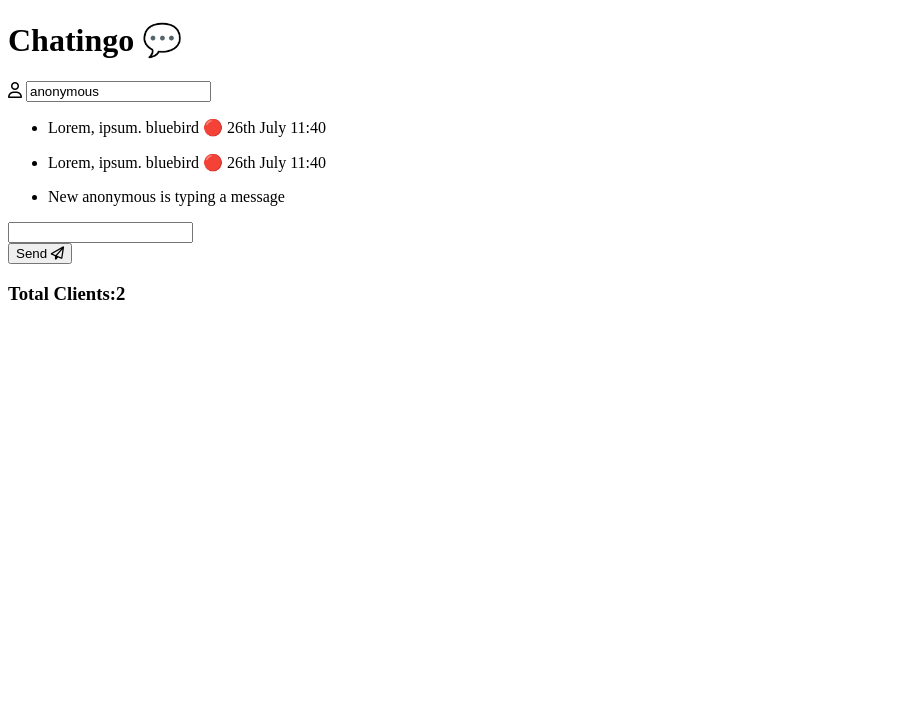
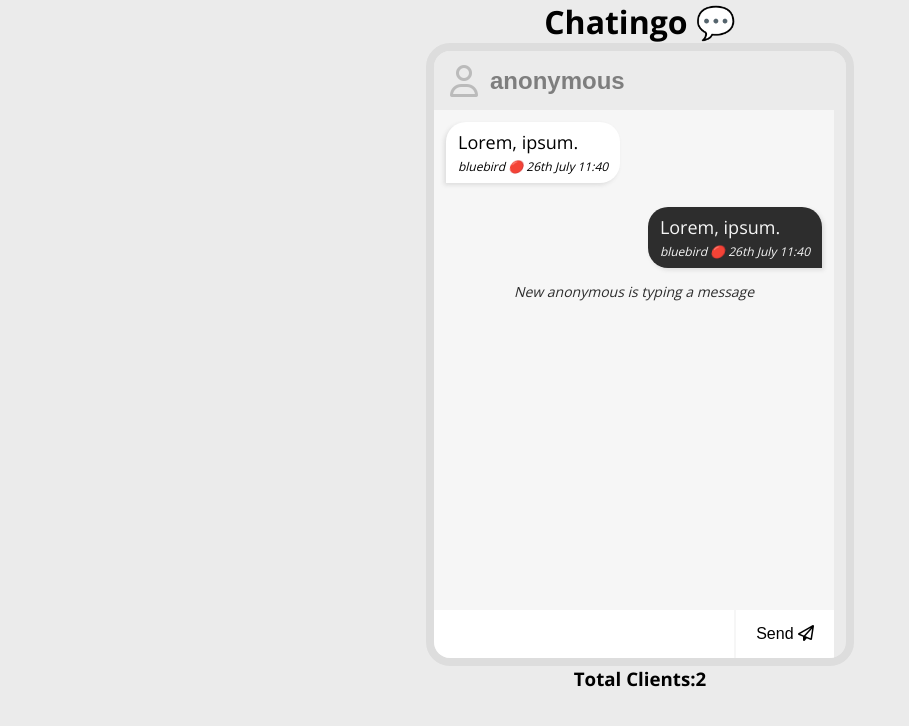
Before and after one commit to Abdus-Samee-007/Chatingo, a website: page public/index.html in a window 1280 px wide. Shown: the whole page, without its empty margins (0-909 px from the left). Drawn offline with nearby package versions, Linux system fonts and the light colour scheme.

Commit message:
design improved

```diff
--- a/public/index.html
+++ b/public/index.html
@@ -5,6 +5,7 @@
     <meta name="viewport" content="width=device-width, initial-scale=1.0">
     <link rel="stylesheet" href="https://cdnjs.cloudflare.com/ajax/libs/font-awesome/6.7.2/css/all.min.css" integrity="sha512-Evv84Mr4kqVGRNSgIGL/F/aIDqQb7xQ2vcrdIwxfjThSH8CSR7PBEakCr51Ck+w+/U6swU2Im1vVX0SVk9ABhg==" crossorigin="anonymous" referrerpolicy="no-referrer" />
     <title>Chatingo</title>
+    <link rel="stylesheet" href="style.css">
 </head>
 <body>
     <h1>Chatingo 💬</h1>
@@ -41,8 +42,8 @@
             <i class="far fa-paper-plane"></i>
         </span></button>
        </form>
+    </div>
+    <h3 class="total-clients" id="total-clients">Total Clients:2</h3>
 
-       <h3 class="total-clients" id="total-clients">Total Clients:2</h3>
-    </div>
 </body>
 </html>
--- /dev/null
+++ b/public/style.css
@@ -0,0 +1,136 @@
+@import url('https://fonts.googleapis.com/css2?family=Open+Sans:wght@400;700&display=swap');
+
+*{
+    margin: 0;
+    padding: 0;
+    box-sizing: border-box;
+    scroll-behavior: smooth;
+}
+body {
+    font-family: 'Open Sans', sans-serif;
+    display: grid;
+    place-items: center;
+    background-color: #ebebeb;
+  }
+
+  .title {
+    margin: 20px 0;
+  }
+
+  .main {
+    border: 8px solid #dddddd;
+    border-radius: 24px;
+    overflow: hidden;
+  }
+
+  .name {
+    display: flex;
+    font-size: 32px;
+    font-weight: 700;
+    padding: 8px 16px;
+    color: #7e7e7e;
+    background-color: #ebebeb;
+  }
+
+  .name > span {
+    color: #bbb;
+  }
+
+  .name-input {
+    font-size: 24px;
+    font-weight: 700;
+    color: #7e7e7e;
+    flex-grow: 1;
+    border: none;
+    margin: 0px 12px;
+    outline: none;
+    background-color: #ebebeb;
+  }
+
+  .message-container {
+    display: flex;
+    flex-direction: column;
+    background-color: #f6f6f6;
+    width: 400px;
+    height: 500px;
+    overflow-y: scroll;
+    overflow-x: hidden;
+  }
+
+  .message-left,
+  .message-right {
+    list-style: none;
+    padding: 8px 12px;
+    margin: 12px;
+    max-width: 200px;
+    font-size: 18px;
+    word-wrap: break-word;
+  }
+
+  .message-left {
+    border-radius: 20px 20px 20px 0px;
+    align-self: flex-start;
+    background-color: #fff;
+    box-shadow: -2px 2px 4px #dcdcdc;
+  }
+
+  .message-right {
+    border-radius: 20px 20px 0px 20px;
+    align-self: flex-end;
+    background-color: #2d2d2d;
+    box-shadow: 2px 2px 4px #dcdcdc;
+    color: #f6f6f6;
+  }
+
+  .message-left > p > span,
+  .message-right > p > span {
+    display: block;
+    font-style: italic;
+    font-size: 12px;
+    margin-top: 4px;
+  }
+
+  .feedback {
+    font-style: italic;
+    font-size: 14px;
+    padding: 0px 16px 16px 16px;
+    color: #2d2d2d;
+    text-align: center;
+  }
+
+  .message-form {
+    display: flex;
+    justify-content: space-between;
+    width: 400px;
+  }
+
+  .message-input {
+    flex-grow: 1;
+    height: 48px;
+    font-size: 16px;
+    border: none;
+    outline: none;
+    padding: 0 12px;
+    background-color: #fff;
+  }
+
+  .send-button {
+    height: 48px;
+    font-size: 16px;
+    border: none;
+    padding: 0px 20px;
+    outline: none;
+    background-color: #fff;
+    cursor: pointer;
+  }
+
+  .v-divider {
+    height: 48px;
+    width: 2px;
+    background-color: #f6f6f6;
+  }
+
+  .clients-total {
+    margin: 20px 0;
+    color: #7e7e7e;
+  }
```
